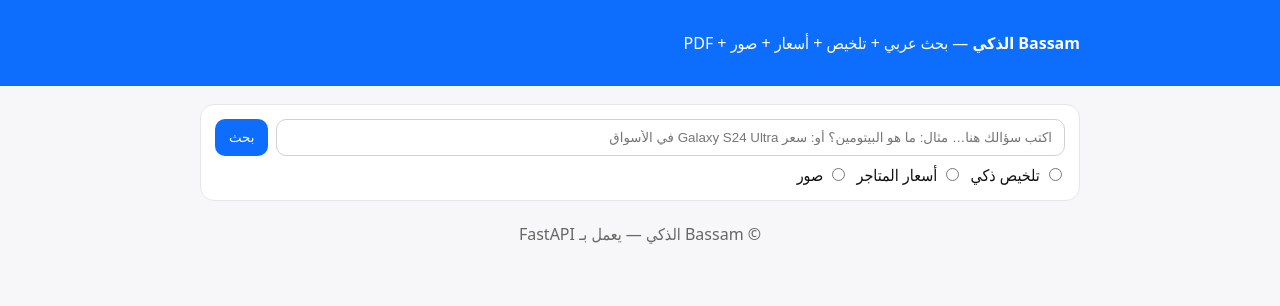
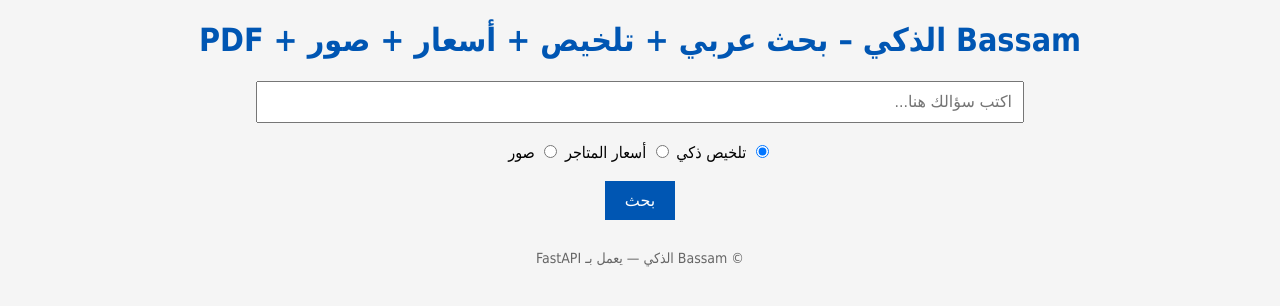
Before and after one commit to bassam-st/bassam22, a FastAPI app: page / in a window 1280 px wide. Shown: the top 306 px of the page. Run offline with FastAPI, Linux system fonts and the light colour scheme.

Commit message:
Update index.html

```diff
--- a/templates/index.html
+++ b/templates/index.html
@@ -1,66 +1,47 @@
-<!-- templates/index.html -->
-<!doctype html>
+<!DOCTYPE html>
 <html lang="ar" dir="rtl">
 <head>
-  <meta charset="utf-8" />
-  <meta name="viewport" content="width=device-width,initial-scale=1" />
-  <title>Bassam الذكي — بحث + تلخيص + أسعار + صور</title>
+  <meta charset="UTF-8">
+  <title>Bassam الذكي – بحث عربي + تلخيص + أسعار + صور + PDF</title>
   <style>
-    body{font-family:system-ui,Segoe UI,Tahoma,Arial; background:#f7f7f9; color:#111; margin:0}
-    header{background:#0d6efd;color:#fff;padding:14px 18px}
-    .wrap{max-width:880px;margin:18px auto;padding:0 12px}
-    form.card{background:#fff;border:1px solid #e6e6ea;border-radius:14px;padding:14px}
-    .row{display:flex;gap:8px;flex-wrap:wrap}
-    input[type=text]{flex:1;min-width:220px;padding:10px 12px;border:1px solid #d0d0d7;border-radius:10px}
-    button, .btn-mini{background:#0d6efd;color:#fff;border:0;border-radius:10px;padding:10px 14px;cursor:pointer}
-    .btn-silent{background:#e9ecef;color:#111}
-    .card{background:#fff;border:1px solid #e6e6ea;border-radius:14px;padding:12px}
-    .summary{background:#f1f4ff;border:1px dashed #90a8ff;border-radius:10px;padding:10px;margin-top:6px;line-height:1.8}
-    .imggrid{display:grid;grid-template-columns:repeat(auto-fill,minmax(140px,1fr));gap:10px}
-    .imgcard{border:1px solid #e6e6ea;border-radius:10px;overflow:hidden;background:#fff}
-    .imgcard img{width:100%;display:block}
-    .fb{margin-top:8px;display:flex;gap:6px}
-    footer{color:#666;text-align:center;margin:22px 0}
+    body { font-family: Tahoma, Arial, sans-serif; margin:20px; background:#f5f5f5; }
+    h1 { color:#0056b3; text-align:center; }
+    form { text-align:center; margin-bottom:20px; }
+    input[type=text] { width:60%; padding:10px; font-size:16px; }
+    button { padding:10px 20px; font-size:16px; background:#0056b3; color:white; border:none; cursor:pointer; }
+    button:hover { background:#003d80; }
+    .result { background:white; padding:15px; margin-top:15px; border-radius:8px; box-shadow:0 0 5px #aaa; }
+    .footer { text-align:center; margin-top:30px; font-size:14px; color:#666; }
   </style>
 </head>
 <body>
-  <header><div class="wrap"><strong>Bassam الذكي</strong> — بحث عربي + تلخيص + أسعار + صور + PDF</div></header>
-  <div class="wrap">
-    <form class="card" action="/" method="post">
-      <div class="row">
-        <input type="text" name="question" placeholder="اكتب سؤالك هنا… مثال: ما هو البيتومين؟ أو: سعر Galaxy S24 Ultra في الأسواق" value="{{ q or '' }}" />
-        <button type="submit">بحث</button>
-      </div>
-      <div class="row" style="margin-top:8px">
-        <label><input type="radio" name="mode" value="summary" {% if mode=='summary' %}checked{% endif %}> تلخيص ذكي</label>
-        <label><input type="radio" name="mode" value="prices"  {% if mode=='prices'  %}checked{% endif %}> أسعار المتاجر</label>
-        <label><input type="radio" name="mode" value="images"  {% if mode=='images'  %}checked{% endif %}> صور</label>
-        {% if q %}
-        <a class="btn-silent" style="padding:8px 12px;border-radius:10px;text-decoration:none"
-           href="/export_pdf?q={{ q }}&mode={{ mode or 'summary' }}">⬇️ تنزيل PDF</a>
-        {% endif %}
-      </div>
-    </form>
 
-    {% if answer_text %}
-      <div class="card" style="margin-top:12px">
-        <strong>نص النتيجة:</strong>
-        <div class="summary" style="margin-top:8px; white-space:pre-wrap">{{ answer_text }}</div>
-      </div>
-    {% endif %}
+  <h1>Bassam الذكي – بحث عربي + تلخيص + أسعار + صور + PDF</h1>
 
-    {{ result_panel | safe }}
+  <form method="post" action="/" enctype="application/x-www-form-urlencoded">
+    <input type="text" name="q" placeholder="اكتب سؤالك هنا..." required>
+    <br><br>
+    <label><input type="radio" name="mode" value="summary" checked> تلخيص ذكي</label>
+    <label><input type="radio" name="mode" value="prices"> أسعار المتاجر</label>
+    <label><input type="radio" name="mode" value="images"> صور</label>
+    <br><br>
+    <button type="submit">بحث</button>
+  </form>
 
-    <footer>© Bassam الذكي — يعمل بـ FastAPI</footer>
+  {% if result %}
+    <div class="result">
+      <h3>نص النتيجة:</h3>
+      <p>{{ result|safe }}</p>
+      <form method="post" action="/download_pdf">
+        <input type="hidden" name="content" value="{{ result|safe }}">
+        <button type="submit">تنزيل PDF</button>
+      </form>
+    </div>
+  {% endif %}
+
+  <div class="footer">
+    © Bassam الذكي — يعمل بـ FastAPI
   </div>
 
-  <script>
-    async function sendFeedback(domain, delta){
-      try{
-        await fetch('/feedback', {method:'POST', body:new URLSearchParams({domain, delta})});
-        alert('شكراً لملاحظتك 👍');
-      }catch(e){ alert('تعذر الإرسال'); }
-    }
-  </script>
 </body>
 </html>
```
